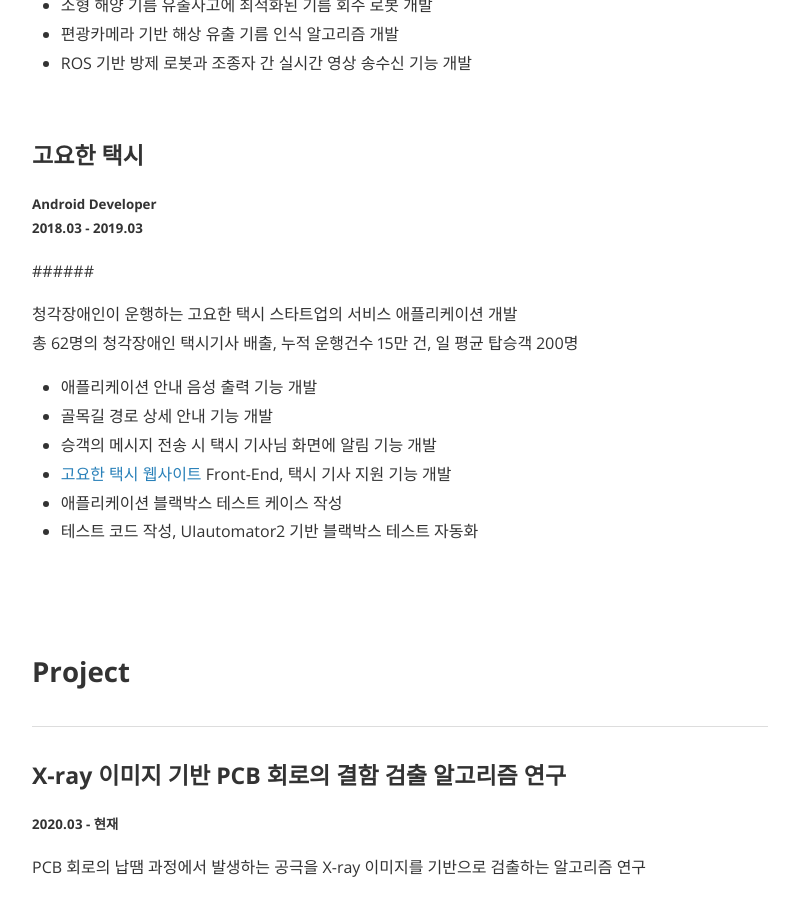
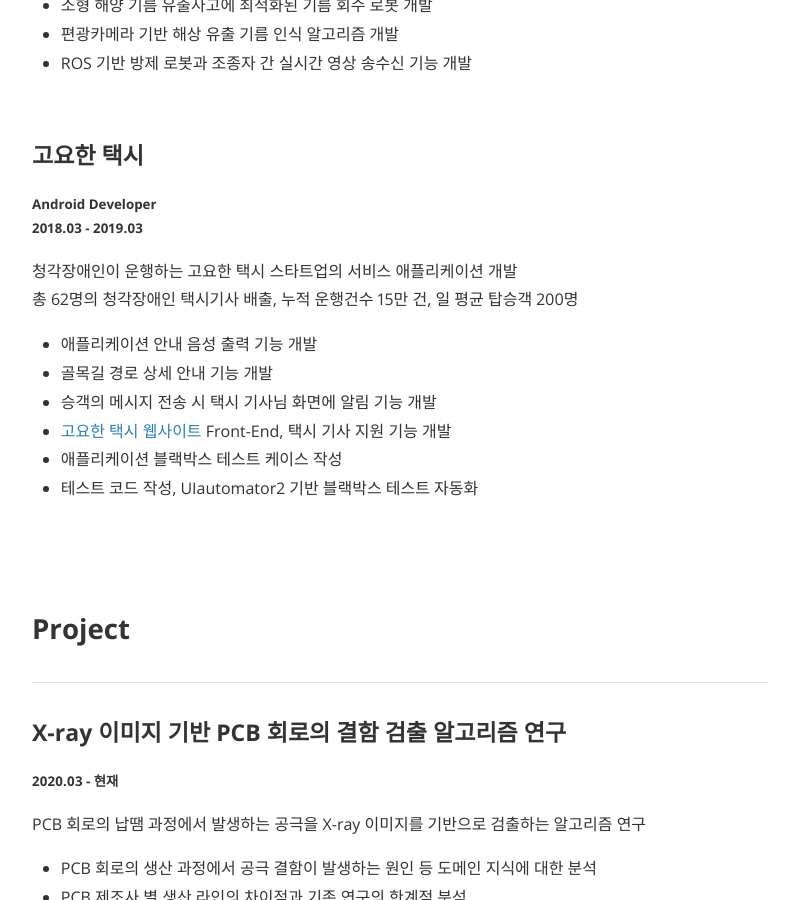
Before and after one commit to injae-kim/injae-kim.github.io, a Jekyll site: the page built from about.md, in a window 1280 px wide and 900 px high, scrolled down 1789 px. Shown: the whole window, without its empty margins (240-1039 px from the left). Built offline with Jekyll 4.4.1, drawn with Linux system fonts in a browser that asks for light colours; nearby versions of some CDN libraries; some web fonts are replaced.

Commit message:
fix post

```diff
--- a/about.md
+++ b/about.md
@@ -55,8 +55,6 @@
 ### 고요한 택시
 
 ##### Android Developer <br/>2018.03 - 2019.03
-
-######
 
 청각장애인이 운행하는 고요한 택시 스타트업의 서비스 애플리케이션 개발<br/>총 62명의 청각장애인 택시기사 배출, 누적 운행건수 15만 건, 일 평균 탑승객 200명
 
@@ -129,7 +127,7 @@
 
 ---
 
-- **쉐코, 해양 기름 유출 사고를 해결하는 소형 방제 로봇**
+- **쉐코, 해양 기름 유출 사고를 해결하는 소형 방제 로봇**<br/>
   5억원 규모 투자 유치 (SK 이노베이션) - 2020<br/>
   삼성 투마로우 솔루션 Final Round 출전 - 2019<br/>
   현대 제로원데이 스타트업 전시참여 - 2019<br/>
@@ -138,7 +136,7 @@
   사회적 기업 육성사업 선정 - 2019<br/>
   청년 창업 사관학교 지원사업 선정 - 2019<br/>
   충북창조경제 혁신센터 하드웨어 상품화 엔지니어링 지원사업 선정 - 2019
-- **고요한택시, 청각장애인이 운행하는 고요한 택시 애플리케이션**
+- **고요한택시, 청각장애인이 운행하는 고요한 택시 애플리케이션**<br/>
   사회적 문제 해결 경진대회 Enactus Korea 1위 - 2019<br/>
   Enactus WorldCup Semi-Final Round 3위 - 2019
 - 동국대학교 창업 캡스톤 디자인 최우수상 - 2020
```
